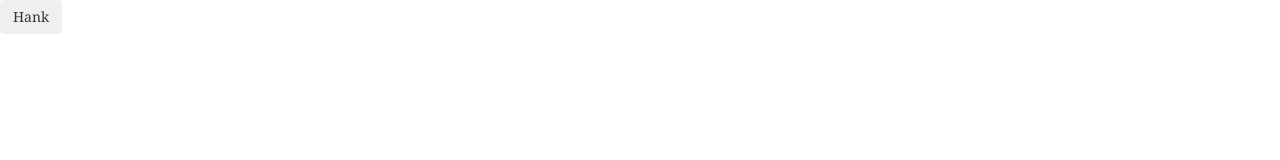
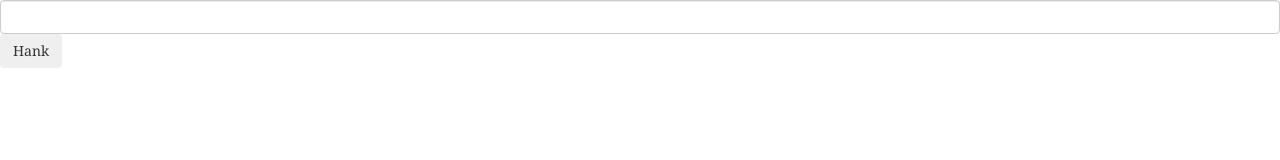
Before and after one commit to militoj/myDanny, a plain HTML site: page hankpage.html in a window 1280 px wide. Drawn offline with nearby package versions, Linux system fonts and the light colour scheme.

Commit message:
added form and submit button

```diff
--- a/hankpage.html
+++ b/hankpage.html
@@ -11,9 +11,10 @@
     <div id=target>
 
     </div>
-
-    <button id=trigger class="btn">Hank</button>
-
+      <form id=form>
+        <input id="textfield" class="form-control col-lg-4">
+        <button id=trigger type="submit" class="btn">Hank</button>
+      </form>
   </body>
 
 
--- a/main.js
+++ b/main.js
@@ -1,7 +1,7 @@
 $( document ).ready(function() {
 
   $("#trigger").click(function(){
-    $("#target").val("#textfield");
+    $("#target").val("boners");
   });
 
 });
```
